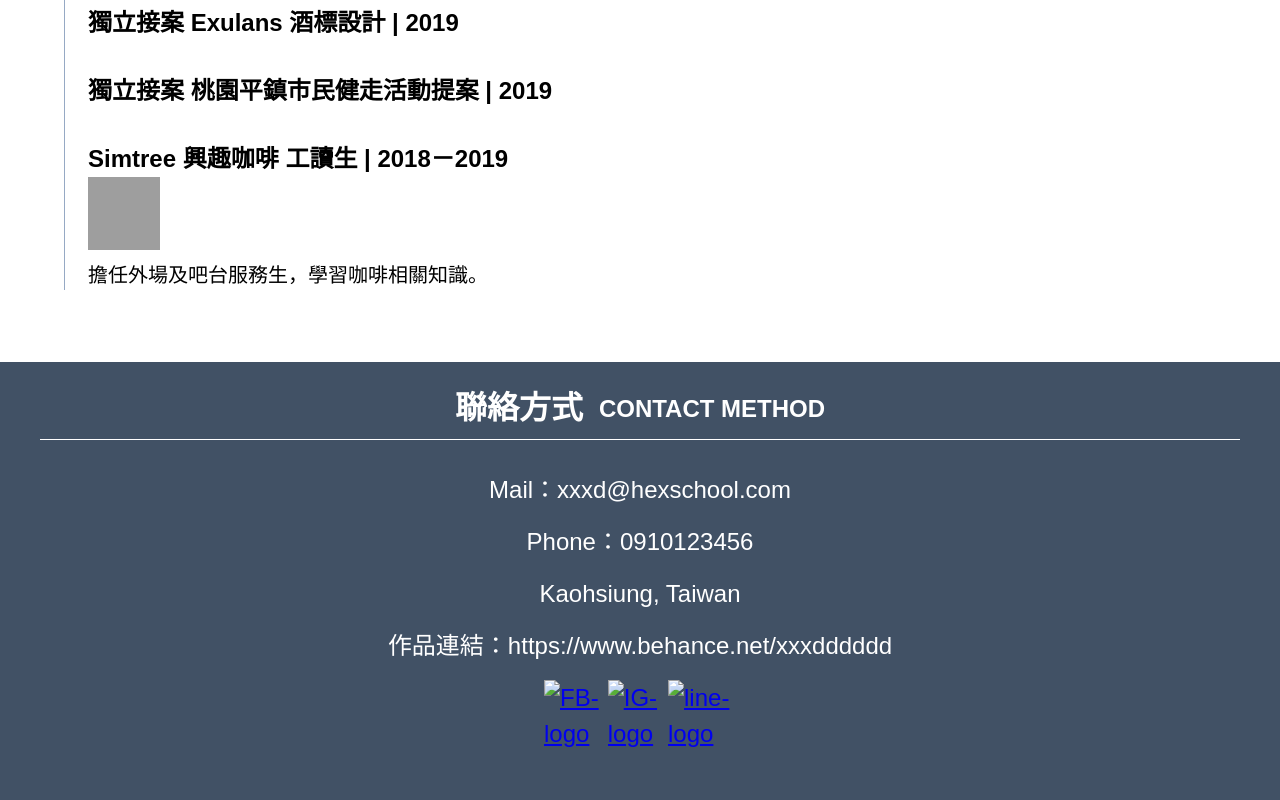
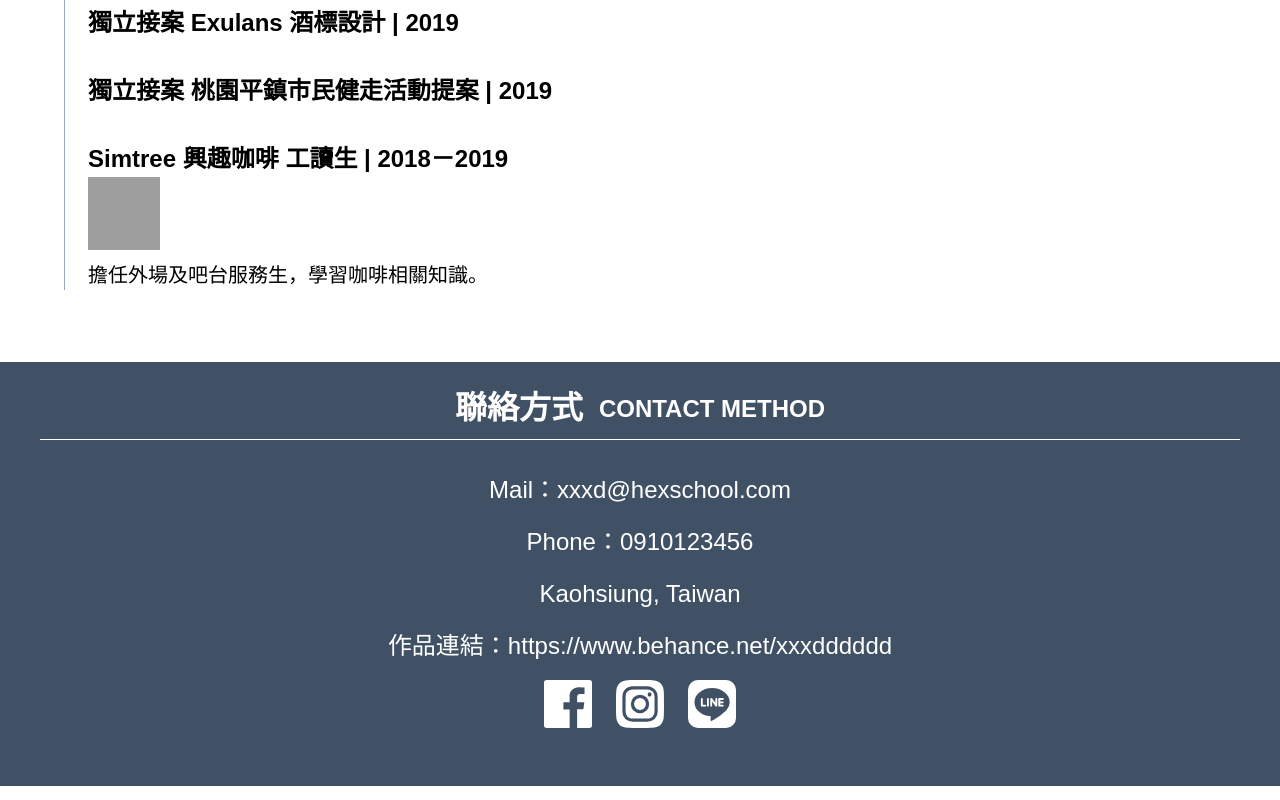
Before and after one commit to TartarTuna/layout-homework-1st, a plain HTML site: page index.html in a window 1280 px wide. Shown: the part 2567-3367 px from the top of the page. Drawn offline with Linux system fonts and the light colour scheme; the site is published under a folder, as on GitHub Pages, so addresses that start at the root find nothing; grey boxes are pictures that could not be loaded.

Commit message:
reverse V3

```diff
--- a/index.html
+++ b/index.html
@@ -133,9 +133,9 @@
 
             <div class="SNS-icons white-wrap">
                 <ul class="SNS-items">
-                    <li><a href="#"><img src="/image/facebook.svg" alt="FB-logo"></a></li>
-                    <li><a href="#"><img src="/image/instagram-alt.svg" alt="IG-logo"></a></li>
-                    <li><a href="#"><img src="/image/line.svg" alt="line-logo"></a></li>
+                    <li><a href="#"><img src="./image/facebook.svg" alt="FB-logo"></a></li>
+                    <li><a href="#"><img src="./image/instagram-alt.svg" alt="IG-logo"></a></li>
+                    <li><a href="#"><img src="./image/line.svg" alt="line-logo"></a></li>
                 </ul>
             </div>
         </div>
```
